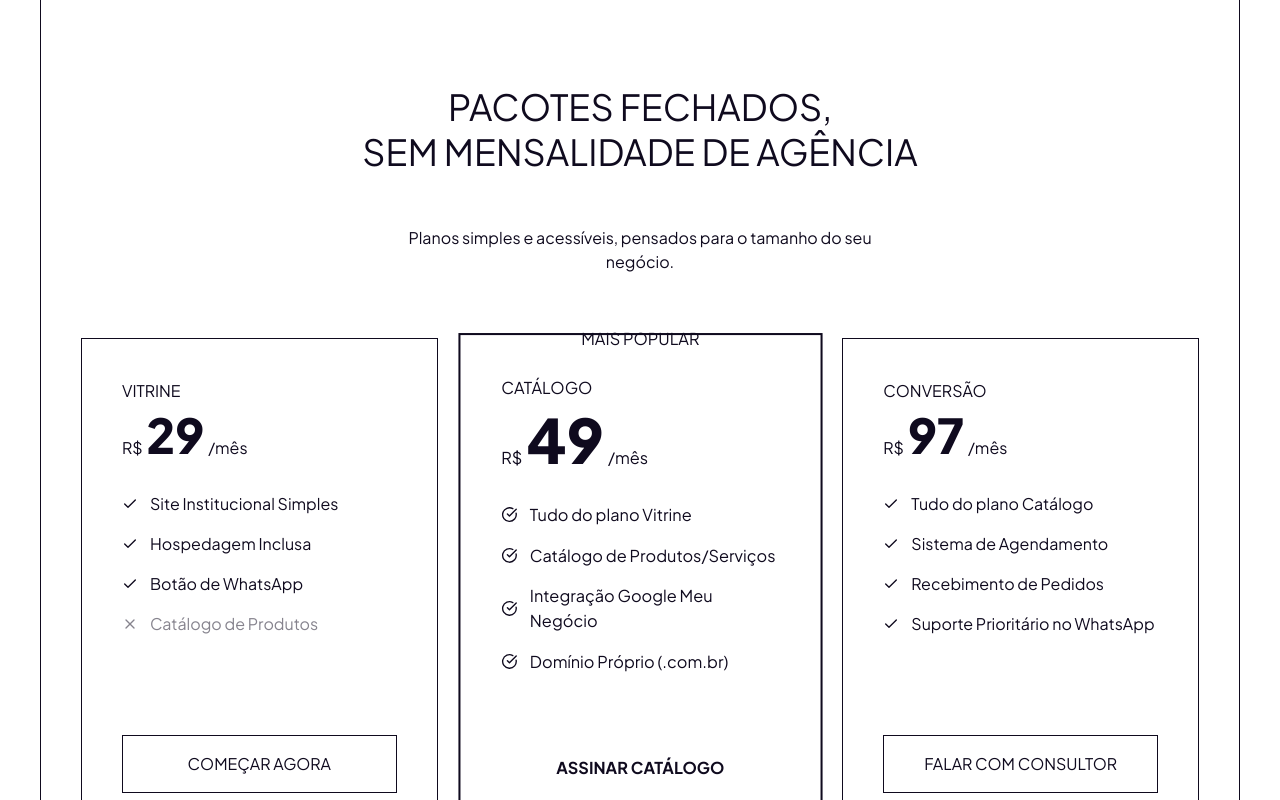
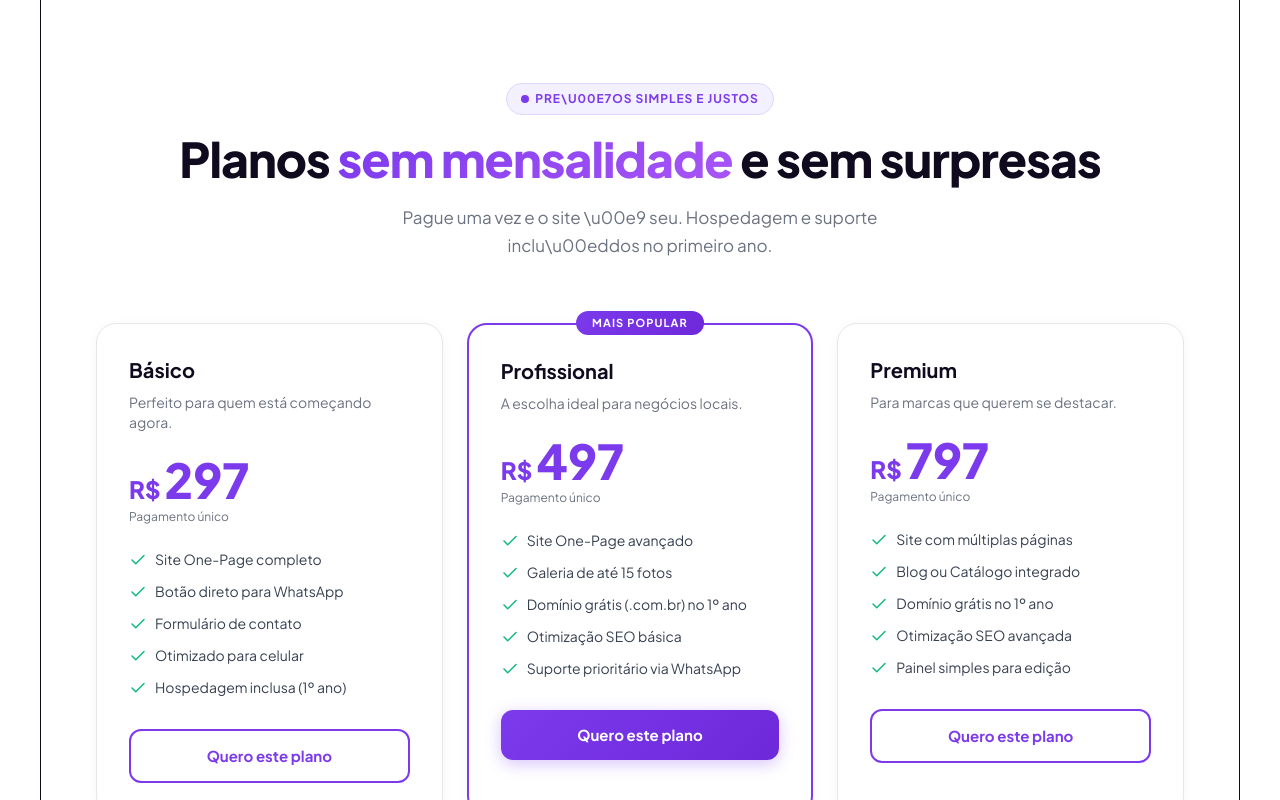
Before and after one commit to faelscarpato/siterapido, a React (Vite) app: page / in a window 1280 px wide. Shown: the part 3300-4100 px from the top of the page. Built offline with nearby package versions, Linux system fonts and the light colour scheme.

Commit message:
Refactor Pricing component and update plans

```diff
--- a/src/components/Pricing.tsx
+++ b/src/components/Pricing.tsx
@@ -1,122 +1,121 @@
 import React from 'react';
-import { Check, CheckCircle, X } from 'lucide-react';
+import { Check, Sparkles } from 'lucide-react';
+
+const WA = 'https://wa.me/5519995466902?text=Ol%C3%A1!%20Quero%20contratar%20o%20plano%20';
+
+const plans = [
+  {
+    name: 'B\u00e1sico',
+    price: 297,
+    period: 'Pagamento \u00fanico',
+    desc: 'Perfeito para quem est\u00e1 come\u00e7ando agora.',
+    features: [
+      'Site One-Page completo',
+      'Bot\u00e3o direto para WhatsApp',
+      'Formul\u00e1rio de contato',
+      'Otimizado para celular',
+      'Hospedagem inclusa (1\u00ba ano)',
+    ],
+    cta: 'Quero este plano',
+    popular: false,
+  },
+  {
+    name: 'Profissional',
+    price: 497,
+    period: 'Pagamento \u00fanico',
+    desc: 'A escolha ideal para neg\u00f3cios locais.',
+    features: [
+      'Site One-Page avan\u00e7ado',
+      'Galeria de at\u00e9 15 fotos',
+      'Dom\u00ednio gr\u00e1tis (.com.br) no 1\u00ba ano',
+      'Otimiza\u00e7\u00e3o SEO b\u00e1sica',
+      'Suporte priorit\u00e1rio via WhatsApp',
+    ],
+    cta: 'Quero este plano',
+    popular: true,
+  },
+  {
+    name: 'Premium',
+    price: 797,
+    period: 'Pagamento \u00fanico',
+    desc: 'Para marcas que querem se destacar.',
+    features: [
+      'Site com m\u00faltiplas p\u00e1ginas',
+      'Blog ou Cat\u00e1logo integrado',
+      'Dom\u00ednio gr\u00e1tis no 1\u00ba ano',
+      'Otimiza\u00e7\u00e3o SEO avan\u00e7ada',
+      'Painel simples para edi\u00e7\u00e3o',
+    ],
+    cta: 'Quero este plano',
+    popular: false,
+  },
+];
 
 export function Pricing() {
   return (
-    <section className="py-24 bg-background border-t border-outline" id="precos">
-      <div className="mx-auto px-6 sm:px-10">
-        <div className="text-center mb-16 flex flex-col items-center">
-          <h2 className="font-display-lg text-display-lg-mobile text-4xl md:text-headline-xl mb-6 text-on-surface uppercase leading-tight">
-            PACOTES FECHADOS,<br /><span className="text-primary">SEM MENSALIDADE DE AGÊNCIA</span>
+    <section className="py-24" id="precos" style={{ background: '#FFFFFF' }}>
+      <div className="max-w-6xl mx-auto px-5 sm:px-8">
+        {/* Header */}
+        <div className="text-center mb-16">
+          <div className="section-label inline-flex mb-4">
+            <span style={{ width: 8, height: 8, borderRadius: '50%', background: '#7C3AED', display: 'inline-block' }} />
+            Pre\u00e7os simples e justos
+          </div>
+          <h2 className="section-title mb-4">
+            Planos <span className="highlight">sem mensalidade</span> e sem surpresas
           </h2>
-          <div className="w-24 h-1 bg-primary mb-6"></div>
-          <p className="font-body-lg text-body-lg text-on-surface-variant max-w-[480px]">
-            Planos simples e acessíveis, pensados para o tamanho do seu negócio.
+          <p className="section-subtitle mx-auto">
+            Pague uma vez e o site \u00e9 seu. Hospedagem e suporte inclu\u00eddos no primeiro ano.
           </p>
         </div>
 
-        <div className="grid grid-cols-1 sm:grid-cols-2 lg:grid-cols-3 gap-6 items-center">
-          {/* Plan 1 */}
-          <div className="bg-surface p-6 sm:p-10 border border-outline flex flex-col h-full hover:border-primary transition-colors">
-            <div className="mb-8">
-              <h3 className="font-headline-lg text-headline-lg-mobile mb-2 text-on-surface uppercase">VITRINE</h3>
-              <div className="flex items-baseline gap-1">
-                <span className="text-on-surface-variant font-label-caps">R$</span>
-                <span className="text-5xl font-black font-headline-xl text-on-surface">29</span>
-                <span className="text-on-surface-variant font-label-caps">/mês</span>
+        {/* Pricing cards */}
+        <div className="grid md:grid-cols-3 gap-6">
+          {plans.map((p, i) => (
+            <div key={i} className="card p-8 relative" style={{ borderWidth: p.popular ? 2 : 1, borderColor: p.popular ? '#7C3AED' : '#E5E7EB' }}>
+              {p.popular && <div className="popular-badge">MAIS POPULAR</div>}
+
+              {/* Plan name */}
+              <h3 className="font-bold text-xl mb-2" style={{ color: '#0F0A1E' }}>
+                {p.name}
+              </h3>
+              <p className="text-sm mb-6" style={{ color: '#6B7280' }}>
+                {p.desc}
+              </p>
+
+              {/* Price */}
+              <div className="mb-6">
+                <div className="flex items-baseline gap-1">
+                  <span className="text-2xl font-extrabold" style={{ color: '#7C3AED' }}>R$</span>
+                  <span className="text-5xl font-extrabold" style={{ color: '#7C3AED' }}>{p.price}</span>
+                </div>
+                <p className="text-xs mt-1" style={{ color: '#6B7280' }}>
+                  {p.period}
+                </p>
               </div>
+
+              {/* Features */}
+              <ul className="space-y-3 mb-8">
+                {p.features.map((f, fi) => (
+                  <li key={fi} className="flex items-start gap-2 text-sm">
+                    <Check size={18} color="#10B981" style={{ shrink: 0, marginTop: 2 }} />
+                    <span style={{ color: '#374151' }}>{f}</span>
+                  </li>
+                ))}
+              </ul>
+
+              {/* CTA */}
+              <a
+                href={`${WA}${encodeURIComponent(p.name)}`}
+                target="_blank"
+                rel="noopener"
+                className={p.popular ? 'btn-primary w-full' : 'btn-secondary w-full'}
+                style={{ justifyContent: 'center' }}
+              >
+                {p.cta}
+              </a>
             </div>
-            <ul className="space-y-4 mb-16 flex-grow">
-              <li className="flex items-center gap-3 text-body-md font-body-md text-on-surface-variant">
-                <Check className="text-primary shrink-0" size={16} />
-                Site Institucional Simples
-              </li>
-              <li className="flex items-center gap-3 text-body-md font-body-md text-on-surface-variant">
-                <Check className="text-primary shrink-0" size={16} />
-                Hospedagem Inclusa
-              </li>
-              <li className="flex items-center gap-3 text-body-md font-body-md text-on-surface-variant">
-                <Check className="text-primary shrink-0" size={16} />
-                Botão de WhatsApp
-              </li>
-              <li className="flex items-center gap-3 text-body-md font-body-md text-on-surface-variant opacity-50">
-                <X className="text-outline shrink-0" size={16} />
-                Catálogo de Produtos
-              </li>
-            </ul>
-            <button className="w-full py-4 min-h-[48px] border border-outline text-on-surface font-label-caps text-label-caps hover:bg-surface-bright transition-all">
-              COMEÇAR AGORA
-            </button>
-          </div>
-
-          {/* Plan 2 (Featured) */}
-          <div className="bg-surface-bright p-6 sm:p-10 border-2 border-primary flex flex-col h-full relative z-10 md:scale-[1.02]">
-            <div className="absolute -top-3 left-1/2 -translate-x-1/2 bg-primary text-on-primary px-4 py-1 font-label-caps text-label-caps">
-              MAIS POPULAR
-            </div>
-            <div className="mb-8">
-              <h3 className="font-headline-lg text-headline-lg-mobile mb-2 text-on-surface uppercase">CATÁLOGO</h3>
-              <div className="flex items-baseline gap-1">
-                <span className="text-on-surface-variant font-label-caps">R$</span>
-                <span className="text-6xl font-black font-headline-xl text-on-surface">49</span>
-                <span className="text-on-surface-variant font-label-caps">/mês</span>
-              </div>
-            </div>
-            <ul className="space-y-4 mb-16 flex-grow">
-              <li className="flex items-center gap-3 text-body-md font-body-md text-on-surface-variant">
-                <CheckCircle className="text-primary shrink-0" size={16} />
-                Tudo do plano Vitrine
-              </li>
-              <li className="flex items-center gap-3 text-body-md font-body-md text-on-surface-variant">
-                <CheckCircle className="text-primary shrink-0" size={16} />
-                Catálogo de Produtos/Serviços
-              </li>
-              <li className="flex items-center gap-3 text-body-md font-body-md text-on-surface-variant">
-                <CheckCircle className="text-primary shrink-0" size={16} />
-                Integração Google Meu Negócio
-              </li>
-              <li className="flex items-center gap-3 text-body-md font-body-md text-on-surface-variant">
-                <CheckCircle className="text-primary shrink-0" size={16} />
-                Domínio Próprio (.com.br)
-              </li>
-            </ul>
-            <button className="w-full py-4 min-h-[48px] bg-primary text-on-primary font-label-caps text-label-caps hover:bg-opacity-90 transition-all font-bold">
-              ASSINAR CATÁLOGO
-            </button>
-          </div>
-
-          {/* Plan 3 */}
-          <div className="bg-surface p-6 sm:p-10 border border-outline flex flex-col h-full hover:border-primary transition-colors">
-            <div className="mb-8">
-              <h3 className="font-headline-lg text-headline-lg-mobile mb-2 text-on-surface uppercase">CONVERSÃO</h3>
-              <div className="flex items-baseline gap-1">
-                <span className="text-on-surface-variant font-label-caps">R$</span>
-                <span className="text-5xl font-black font-headline-xl text-on-surface">97</span>
-                <span className="text-on-surface-variant font-label-caps">/mês</span>
-              </div>
-            </div>
-            <ul className="space-y-4 mb-16 flex-grow">
-              <li className="flex items-center gap-3 text-body-md font-body-md text-on-surface-variant">
-                <Check className="text-primary shrink-0" size={16} />
-                Tudo do plano Catálogo
-              </li>
-              <li className="flex items-center gap-3 text-body-md font-body-md text-on-surface-variant">
-                <Check className="text-primary shrink-0" size={16} />
-                Sistema de Agendamento
-              </li>
-              <li className="flex items-center gap-3 text-body-md font-body-md text-on-surface-variant">
-                <Check className="text-primary shrink-0" size={16} />
-                Recebimento de Pedidos
-              </li>
-              <li className="flex items-center gap-3 text-body-md font-body-md text-on-surface-variant">
-                <Check className="text-primary shrink-0" size={16} />
-                Suporte Prioritário no WhatsApp
-              </li>
-            </ul>
-            <button className="w-full py-4 min-h-[48px] border border-outline text-on-surface font-label-caps text-label-caps hover:bg-surface-bright transition-all">
-              FALAR COM CONSULTOR
-            </button>
-          </div>
+          ))}
         </div>
       </div>
     </section>
```
